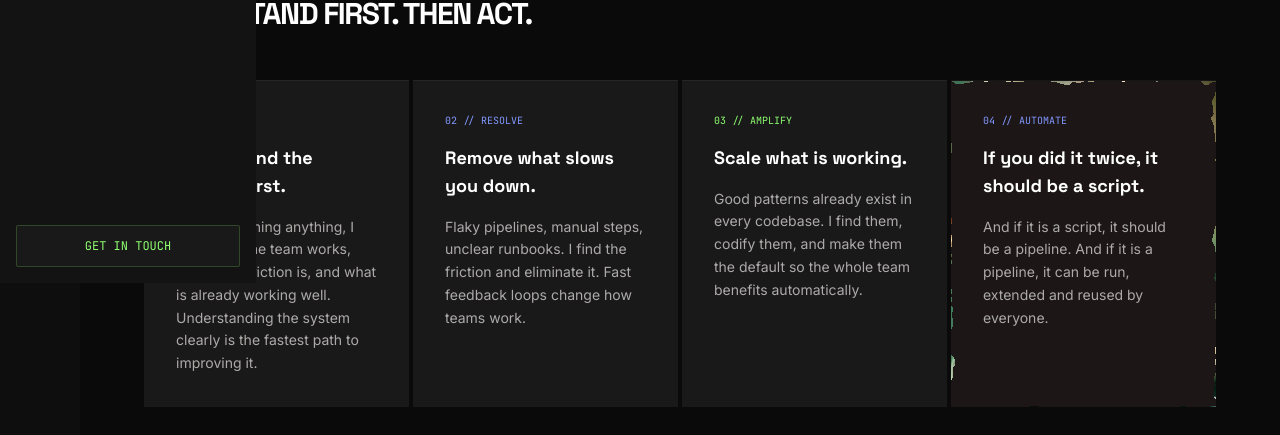
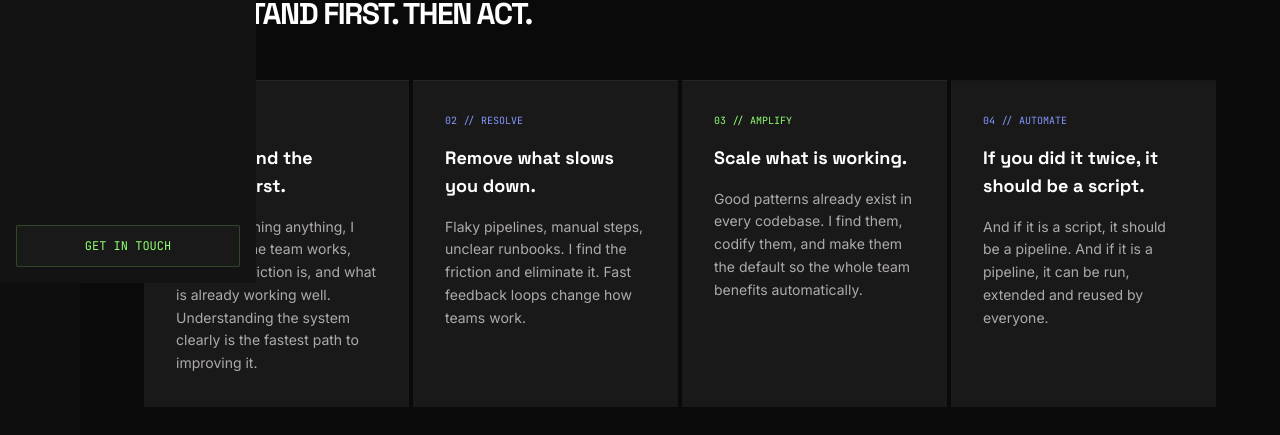
Before and after one commit to sammosios/welcome, a React (Vite) app: page /philosophy in a window 1280 px wide. Shown: the part 517-952 px from the top of the page. Built offline with nearby package versions, Linux system fonts and the light colour scheme.

Commit message:
fix: improves animation performance

```diff
--- a/src/pages/PhilosophyPage.tsx
+++ b/src/pages/PhilosophyPage.tsx
@@ -2,78 +2,165 @@ import { useRef, useEffect, useCallback } from 'react'
 import { NavLink } from 'react-router-dom'
 import automateMeme from '../assets/automate-everything-meme.jpg'
 
-const CARD_BG = '#1a1919' // surface-container
+const CHAR_SIZE = 14
+const BG = '#1a1919'
+const TRAIL = 16
+
+function randChar() { return Math.random() < 0.5 ? '0' : '1' }
+
+interface RainCol {
+  x: number
+  y: number
+  speed: number
+  chars: string[]
+}
+
+function makeColumns(w: number, h: number): RainCol[] {
+  const count = Math.floor(w / CHAR_SIZE)
+  return Array.from({ length: count }, (_, i) => ({
+    x: i * CHAR_SIZE,
+    y: -CHAR_SIZE * (1 + Math.floor(Math.random() * 14)),
+    speed: 2 + Math.random() * 3,
+    chars: Array.from({ length: TRAIL + 20 }, randChar),
+  }))
+}
 
 function AutomateCard({ step }: { step: { index: string; label: string; title: string; body: string; color: string } }) {
-  const cardRef = useRef<HTMLDivElement>(null)
-  const canvasRef = useRef<HTMLCanvasElement>(null)
+  const containerRef = useRef<HTMLDivElement>(null)
+  const maskRef     = useRef<HTMLCanvasElement>(null)
+  const rainRef     = useRef<HTMLCanvasElement>(null)
+  const rafRef      = useRef<number>(0)
+  const fadeRef     = useRef<number>(0)
+  const colsRef     = useRef<RainCol[]>([])
+  const activeRef   = useRef(false)
 
-  const fillCanvas = useCallback(() => {
-    const canvas = canvasRef.current
-    const card = cardRef.current
-    if (!canvas || !card) return
-    const ctx = canvas.getContext('2d')
-    if (!ctx) return
-    canvas.width = card.offsetWidth
-    canvas.height = card.offsetHeight
-    ctx.globalCompositeOperation = 'source-over'
-    ctx.fillStyle = CARD_BG
-    ctx.fillRect(0, 0, canvas.width, canvas.height)
+  const resize = useCallback(() => {
+    const el   = containerRef.current
+    const mask = maskRef.current
+    const rain = rainRef.current
+    if (!el || !mask || !rain) return
+    const w = el.offsetWidth, h = el.offsetHeight
+    mask.width = w; mask.height = h
+    rain.width = w; rain.height = h
+    const ctx = mask.getContext('2d')!
+    ctx.fillStyle = BG
+    ctx.fillRect(0, 0, w, h)
   }, [])
 
   useEffect(() => {
-    fillCanvas()
-    const observer = new ResizeObserver(fillCanvas)
-    if (cardRef.current) observer.observe(cardRef.current)
-    return () => observer.disconnect()
-  }, [fillCanvas])
+    resize()
+    const ro = new ResizeObserver(resize)
+    if (containerRef.current) ro.observe(containerRef.current)
+    return () => ro.disconnect()
+  }, [resize])
 
-  const handleMouseMove = useCallback((e: React.MouseEvent<HTMLDivElement>) => {
-    const canvas = canvasRef.current
-    const card = cardRef.current
-    if (!canvas || !card) return
-    const ctx = canvas.getContext('2d')
-    if (!ctx) return
-    const rect = card.getBoundingClientRect()
-    const x = e.clientX - rect.left
-    const y = e.clientY - rect.top
-
-    ctx.globalCompositeOperation = 'destination-out'
-    for (let i = 0; i < 5; i++) {
-      const r = 38 + Math.random() * 28
-      const dx = (Math.random() - 0.5) * 22
-      const dy = (Math.random() - 0.5) * 22
-      const grad = ctx.createRadialGradient(x + dx, y + dy, 0, x + dx, y + dy, r)
-      grad.addColorStop(0, 'rgba(0,0,0,1)')
-      grad.addColorStop(0.55, 'rgba(0,0,0,0.85)')
-      grad.addColorStop(1, 'rgba(0,0,0,0)')
-      ctx.beginPath()
-      ctx.arc(x + dx, y + dy, r, 0, Math.PI * 2)
-      ctx.fillStyle = grad
-      ctx.fill()
-    }
+  useEffect(() => () => {
+    cancelAnimationFrame(rafRef.current)
+    cancelAnimationFrame(fadeRef.current)
   }, [])
 
+  const tick = useCallback(() => {
+    const mask = maskRef.current
+    const rain = rainRef.current
+    if (!mask || !rain || !activeRef.current) return
+
+    const mCtx = mask.getContext('2d')!
+    const rCtx = rain.getContext('2d')!
+    const w = mask.width, h = mask.height
+
+    rCtx.clearRect(0, 0, w, h)
+    rCtx.font = `${CHAR_SIZE}px 'JetBrains Mono', monospace`
+    rCtx.textBaseline = 'top'
+
+    for (const col of colsRef.current) {
+      col.y += col.speed
+
+      // Punch through mask at head — reveals image below
+      if (col.y >= 0) {
+        mCtx.clearRect(col.x, Math.max(0, col.y - col.speed - 1), CHAR_SIZE, col.speed + 2)
+      }
+
+      // Draw trail characters on rain canvas
+      for (let i = 0; i < TRAIL; i++) {
+        const cy = col.y - i * CHAR_SIZE
+        if (cy < -CHAR_SIZE || cy > h) continue
+        const char = col.chars[(Math.floor(col.y / CHAR_SIZE) - i + 999) % col.chars.length]
+
+        if (i === 0) {
+          rCtx.fillStyle = '#ffffff'; rCtx.globalAlpha = 1
+        } else if (i < 3) {
+          rCtx.fillStyle = '#8eff71'; rCtx.globalAlpha = 1 - i * 0.25
+        } else if (i < 9) {
+          rCtx.fillStyle = '#4db840'; rCtx.globalAlpha = 0.65 - (i - 3) * 0.08
+        } else {
+          rCtx.fillStyle = '#1f6615'; rCtx.globalAlpha = Math.max(0, 0.25 - (i - 9) * 0.07)
+        }
+        rCtx.fillText(char, col.x, cy)
+      }
+      rCtx.globalAlpha = 1
+
+      // Wrap when off-screen bottom
+      if (col.y > h + CHAR_SIZE * TRAIL) {
+        col.y = -CHAR_SIZE * (1 + Math.floor(Math.random() * 8))
+        col.speed = 2 + Math.random() * 3
+      }
+    }
+
+    rafRef.current = requestAnimationFrame(tick)
+  }, [])
+
+  const handleMouseEnter = useCallback(() => {
+    cancelAnimationFrame(fadeRef.current)
+    activeRef.current = true
+    const mask = maskRef.current
+    const rain = rainRef.current
+    if (!mask || !rain) return
+    colsRef.current = makeColumns(mask.width, mask.height)
+    rafRef.current = requestAnimationFrame(tick)
+  }, [tick])
+
   const handleMouseLeave = useCallback(() => {
-    fillCanvas()
-  }, [fillCanvas])
+    activeRef.current = false
+    cancelAnimationFrame(rafRef.current)
+    const mask = maskRef.current
+    const rain = rainRef.current
+    if (!mask || !rain) return
+
+    rain.getContext('2d')!.clearRect(0, 0, rain.width, rain.height)
+
+    // Gradually fill mask back to dark
+    const mCtx = mask.getContext('2d')!
+    const w = mask.width, h = mask.height
+    let frame = 0
+    const fade = () => {
+      frame++
+      mCtx.fillStyle = 'rgba(26,25,25,0.09)'
+      mCtx.fillRect(0, 0, w, h)
+      if (frame < 45) {
+        fadeRef.current = requestAnimationFrame(fade)
+      } else {
+        mCtx.fillStyle = BG
+        mCtx.fillRect(0, 0, w, h)
+      }
+    }
+    fadeRef.current = requestAnimationFrame(fade)
+  }, [])
 
   return (
     <div
-      ref={cardRef}
+      ref={containerRef}
       className="relative border-t border-white/5 overflow-hidden"
-      onMouseMove={handleMouseMove}
+      onMouseEnter={handleMouseEnter}
       onMouseLeave={handleMouseLeave}
     >
-      {/* Revealed layer */}
+      {/* Morpheus image — revealed through mask */}
       <div className="absolute inset-0 bg-cover bg-center" style={{ backgroundImage: `url(${automateMeme})` }} />
 
-      {/* Canvas overlay with wobble filter */}
-      <canvas
-        ref={canvasRef}
-        className="absolute inset-0"
-        style={{ filter: 'url(#paint-wobble)' }}
-      />
+      {/* Mask canvas — starts dark, clearRect reveals image as rain falls */}
+      <canvas ref={maskRef} className="absolute inset-0" />
+
+      {/* Rain canvas — green characters, transparent background */}
+      <canvas ref={rainRef} className="absolute inset-0" />
 
       {/* Card content */}
       <div className="relative z-10 p-8">
@@ -206,18 +293,6 @@ const startupFit = [
 export default function PhilosophyPage() {
   return (
     <>
-      {/* SVG filter for paint wobble effect */}
-      <svg style={{ position: 'absolute', width: 0, height: 0, overflow: 'hidden' }} aria-hidden="true">
-        <defs>
-          <filter id="paint-wobble" x="-5%" y="-5%" width="110%" height="110%">
-            <feTurbulence type="fractalNoise" baseFrequency="0.04" numOctaves="3" result="noise">
-              <animate attributeName="seed" values="0;20;0" dur="5s" repeatCount="indefinite" />
-            </feTurbulence>
-            <feDisplacementMap in="SourceGraphic" in2="noise" scale="14" xChannelSelector="R" yChannelSelector="G" />
-          </filter>
-        </defs>
-      </svg>
-
       {/* Page header */}
       <section className="pt-32 pb-16 px-8 md:px-16 border-b border-outline-variant/10">
         <div className="max-w-7xl mx-auto">
```
